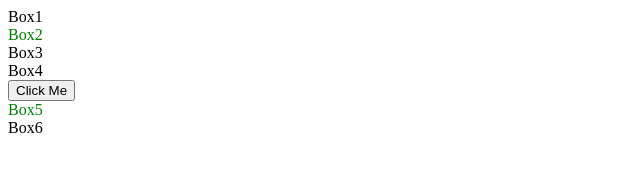
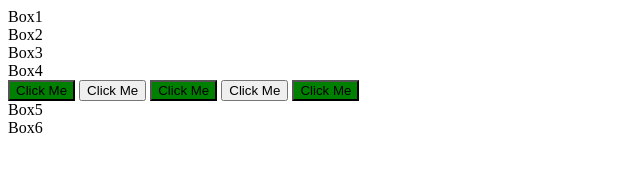
Before and after one commit to arbazzkhann/HTML-and-CSS, a plain HTML site: page Prectice/2. Auto, Inherit, Initial/index.html in a window 1280 px wide. Shown: the whole page, without its empty margins (0-640 px from the left). Drawn offline with Linux system fonts and the light colour scheme.

Commit message:
nth-of-child with same type

```diff
--- a/Prectice/2. Auto, Inherit, Initial/index.html
+++ b/Prectice/2. Auto, Inherit, Initial/index.html
@@ -9,9 +9,10 @@
             color: red;
         } */
 
-        .container :nth-of-type(3n-1) {
-            color: green;
+        .container button:nth-of-type(odd) {
+        background-color: green;
         }
+
     </style>
 </head>
 <body>
@@ -21,6 +22,10 @@
         <div class="box box3">Box3</div>
         <div class="box box4">Box4</div>
         <button>Click Me</button>
+        <button>Click Me</button>
+        <button>Click Me</button>
+        <button>Click Me</button>
+        <button>Click Me</button>
         <div class="box box5">Box5</div>
         <div class="box Box6">Box6</div>
 
```
